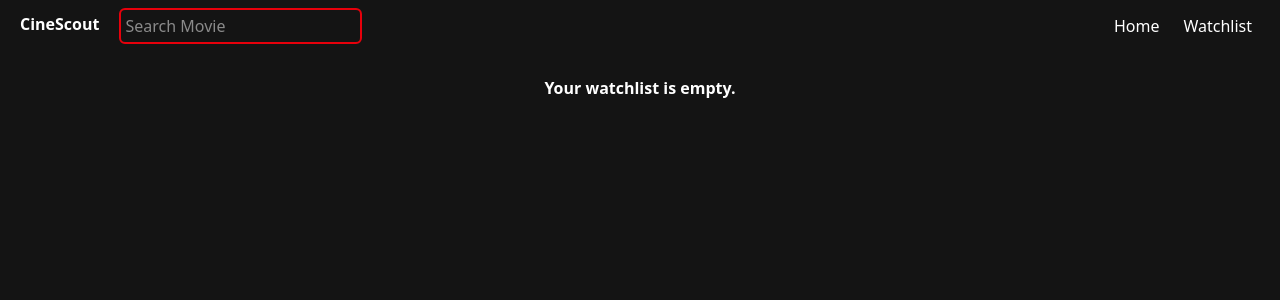
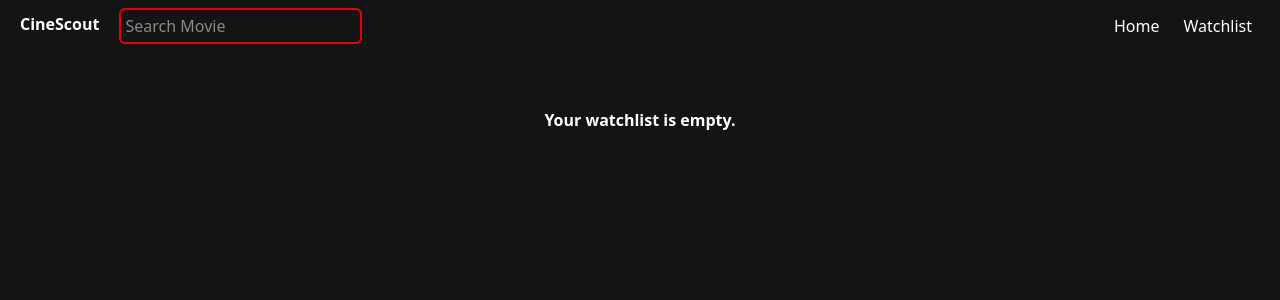
Before and after one commit to SreethanReddy/CineScout, a Vue app: page /watchlist in a window 1280 px wide. Shown: the top 300 px of the page. Built offline with nearby package versions, Linux system fonts and the light colour scheme.

Commit message:
WatchList update

```diff
--- a/src/components/WatchlistView.vue
+++ b/src/components/WatchlistView.vue
@@ -10,7 +10,7 @@
         </div>
   </div>
   <div v-else>
-    <p class="text-white text-center font-bold p-4">Your watchlist is empty.</p>
+    <p class="text-white text-center font-bold pt-12">Your watchlist is empty.</p>
   </div>
 </template>
 
```
